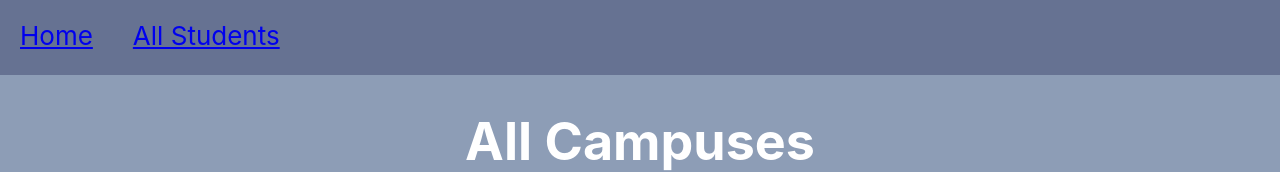
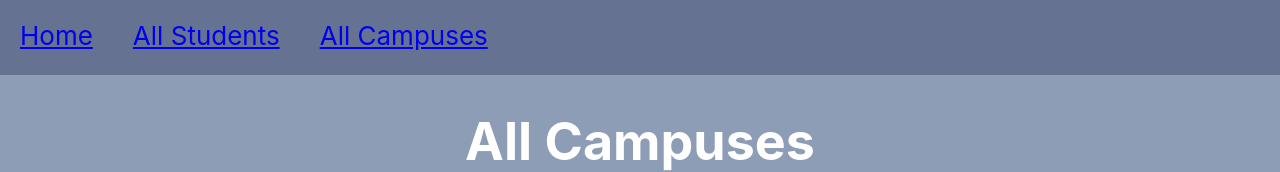
Before and after one commit to iambcho/CRUD-Front-End, a React (Create React App) app: page /campuses in a window 1280 px wide. Shown: the top 172 px of the page. Built offline with nearby package versions, Linux system fonts and the light colour scheme.

Commit message:
added all_campuses link to nav bar

```diff
--- a/src/components/view/AllCampusesView.js
+++ b/src/components/view/AllCampusesView.js
@@ -11,6 +11,7 @@ const AllCampusesView = (props) => {
                 <ul>
                     <li><Link to="/">Home</Link></li>
                     <li><Link to="/students">All Students</Link></li>
+                    <li><Link to="/campuses">All Campuses</Link></li>
                 </ul>
             </div>
 
--- a/src/components/view/SingleStudentView.js
+++ b/src/components/view/SingleStudentView.js
@@ -20,6 +20,7 @@ const SingleStudentsView = (props) =>{
                 <ul>
                     <li><Link to="/">Home</Link></li>
                     <li><Link to="/students">All Students</Link></li>
+                    <li><Link to="/campuses">All Campuses</Link></li>
                 </ul>
             </div>
             <div className = "App">
```
